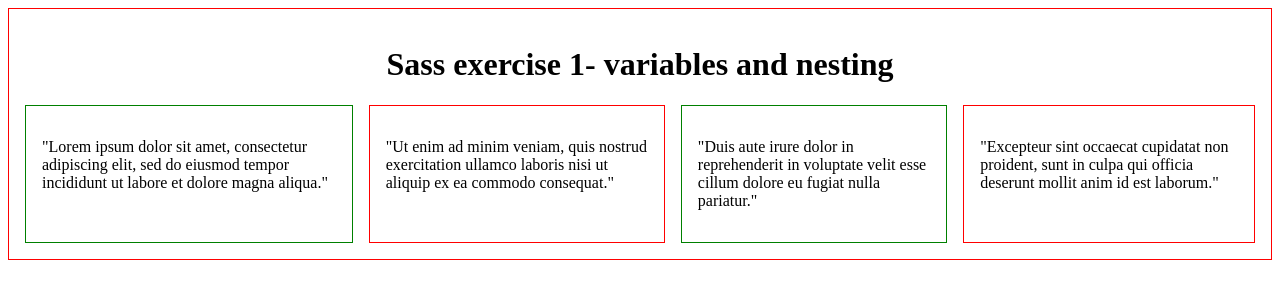
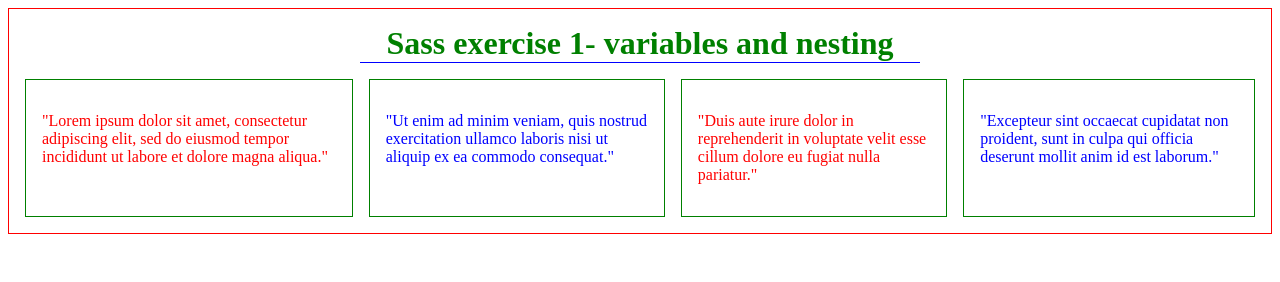
Before and after one commit to KaramGuliyev/DevelhopeSCSSExercises, a plain HTML site: page EX1/index.html in a window 1280 px wide. Drawn offline with Linux system fonts and the light colour scheme.

Commit message:
Fixed Bugs

```diff
--- a/EX1/index.html
+++ b/EX1/index.html
@@ -6,7 +6,6 @@
   </head>
   <body>
     <div class="container">
-      <div class="wrapper">
         <h1>Sass exercise 1- variables and nesting</h1>
         <section>
           <article>
@@ -22,7 +21,6 @@
             <p>"Excepteur sint occaecat cupidatat non proident, sunt in culpa qui officia deserunt mollit anim id est laborum."</p>
           </article>
         </section>
-      </div>
     </div>
   </body>
 </html>
--- a/EX1/style.scss
+++ b/EX1/style.scss
@@ -1,29 +1,32 @@
+$second: green;
+$first: red;
+$third: blue;
+
 .container {
-  display: flex;
-  justify-content: center;
-  align-items: center;
-  border: 1px solid red;
+  border: 1px solid $first;
   padding: 1rem;
-  .wrapper {
-    justify-content: center;
-    align-items: center;
-  }
   h1 {
+    margin: auto;
     text-align: center;
+    color: $second;
+    border-bottom: 1px solid $third;
+    width: 35rem;
   }
 
   section {
+    padding-top: 1rem;
     display: flex;
     gap: 1rem;
     flex-direction: row;
     article:nth-child(even) {
-      border: 1px solid red;
+      color: $third;
     }
     article:nth-child(odd) {
-      border: 1px solid green;
+      color: $first;
     }
-    article{
-        padding: 1rem;
+    article {
+      border: 1px solid $second;
+      padding: 1rem;
     }
   }
 }
```
Also changed, not shown: EX1/style.css, 1 other file.
